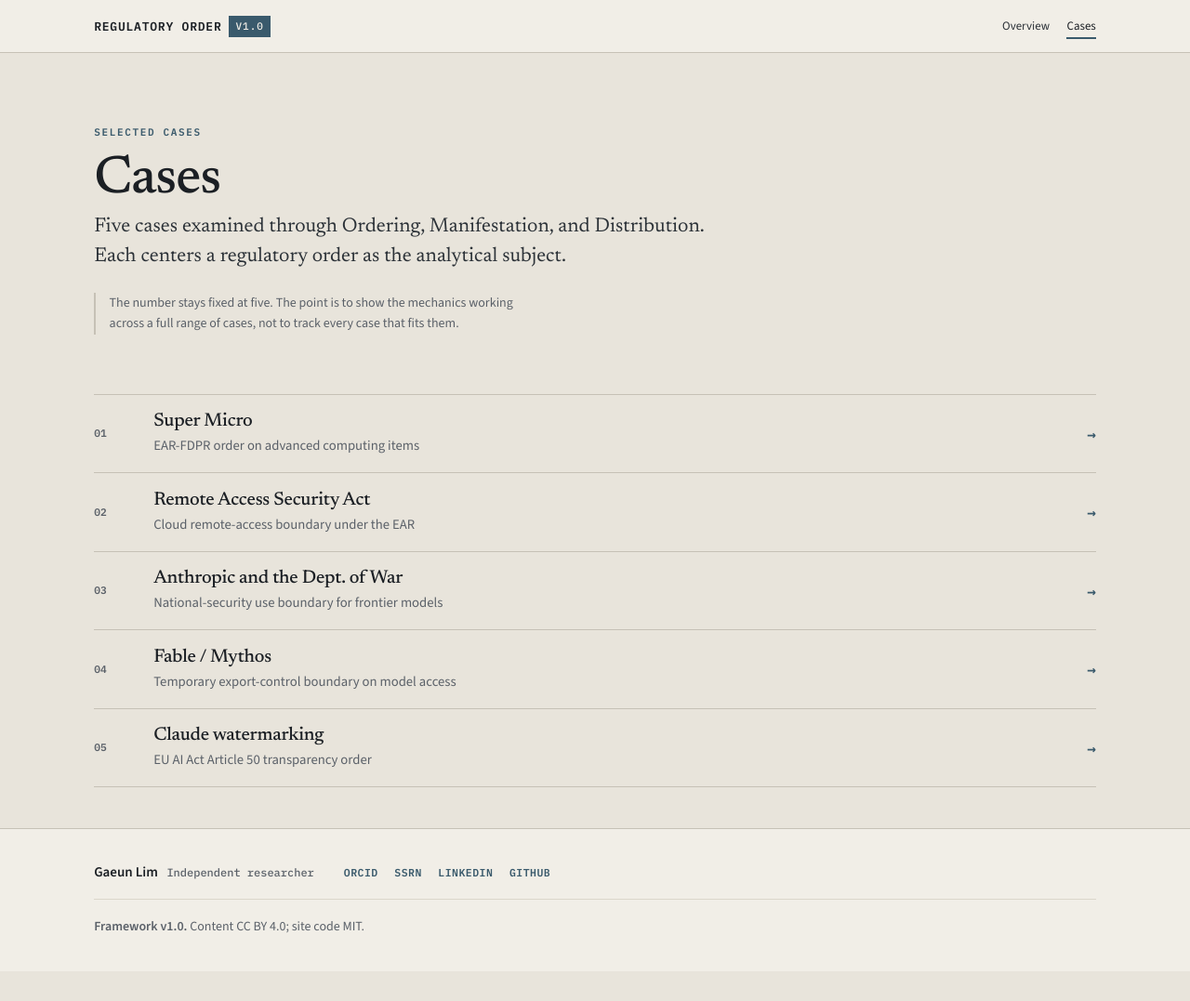
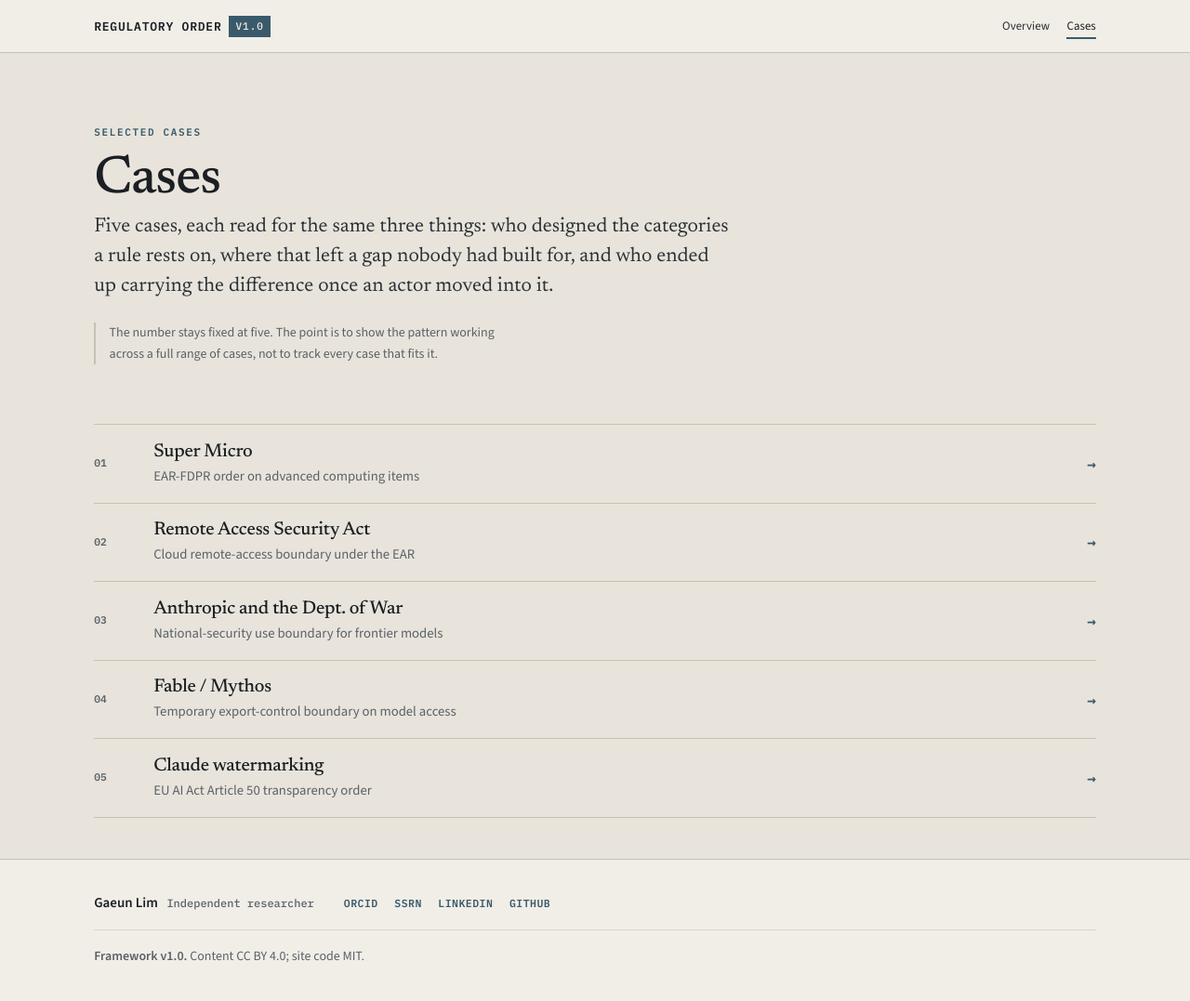
Before and after one commit to GaeunLim01/regulatory-order, a Jekyll site: the page built from cases/index.html, in a window 1280 px wide. Shown: the whole page at 93% size. Built offline with Jekyll 4.4.1, drawn with Linux system fonts in a browser that asks for light colours; before the commit the page ends 1045 px from its top, so only the background shows below that.

Commit message:
Add files via upload

```diff
--- a/cases/index.html
+++ b/cases/index.html
@@ -2,15 +2,15 @@
 layout: default
 title: Cases
 permalink: /cases/
-description: Selected cases read through three recurring analytical mechanics.
+description: Selected cases, each read for who designed its categories, where they left a gap, and who ended up carrying the difference.
 ---
 
 <section class="hero">
   <div class="shell">
     <span class="eyebrow eyebrow--accent">Selected cases</span>
     <h1>Cases</h1>
-    <p class="standfirst">Five cases examined through Ordering, Manifestation, and Distribution. Each centers a regulatory order as the analytical subject.</p>
-    <p class="note">The number stays fixed at five. The point is to show the mechanics working across a full range of cases, not to track every case that fits them.</p>
+    <p class="standfirst">Five cases, each read for the same three things: who designed the categories a rule rests on, where that left a gap nobody had built for, and who ended up carrying the difference once an actor moved into it.</p>
+    <p class="note">The number stays fixed at five. The point is to show the pattern working across a full range of cases, not to track every case that fits it.</p>
   </div>
 </section>
 
```
